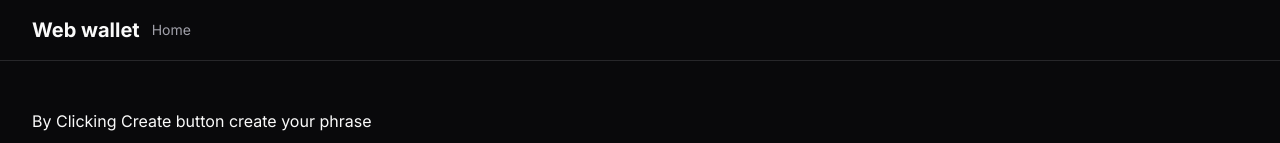
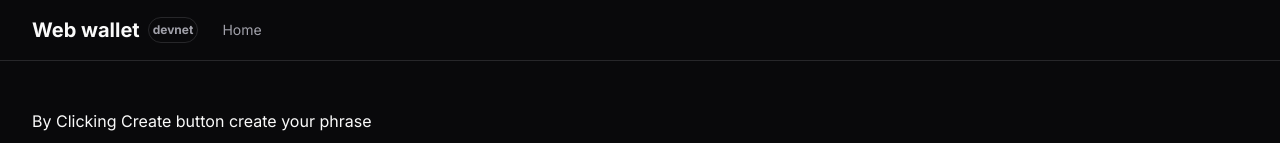
Before and after one commit to jashandeep31/web-wallet, a Next.js app: page / in a window 1280 px wide. Shown: the top 143 px of the page. Built offline with nearby package versions, Linux system fonts and the light colour scheme.

Commit message:
fix: layout fix

```diff
--- a/app/[publicKey]/page.tsx
+++ b/app/[publicKey]/page.tsx
@@ -128,7 +128,7 @@ const Page = () => {
       <p className="font-bold text-muted-foreground">
         Balance : {balance.amount / LAMPORTS_PER_SOL} SOL
       </p>
-      <div>
+      <div className="mt-4">
         <Button onClick={getAirDrop}>Request AirDrop</Button>
       </div>
       <div className="mt-6">
--- a/app/layout.tsx
+++ b/app/layout.tsx
@@ -22,8 +22,13 @@ export default function RootLayout({
         <Toaster richColors />
         <div className="min-h-screen flex flex-col">
           <div className="border-b py-4">
-            <div className="container flex gap-3 items-center">
-              <h1 className="text-lg md:text-xl font-bold">Web wallet</h1>
+            <div className="container flex gap-6 items-center">
+              <h1 className="text-lg md:text-xl font-bold flex items-center gap-2">
+                <span>Web wallet </span>
+                <span className="text-xs text-muted-foreground border rounded-full p-1">
+                  devnet
+                </span>
+              </h1>
               <Link className="text-sm text-muted-foreground" href={"/"}>
                 Home
               </Link>
```
